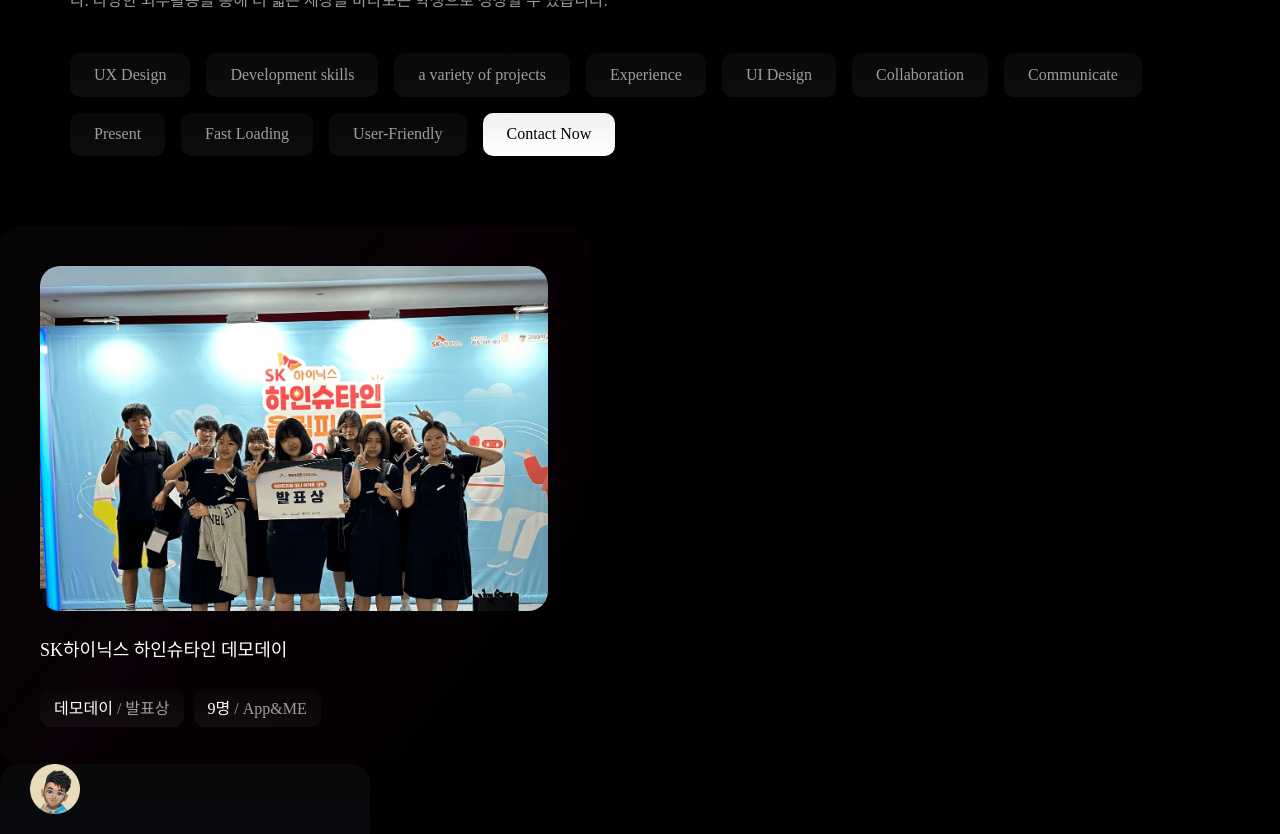
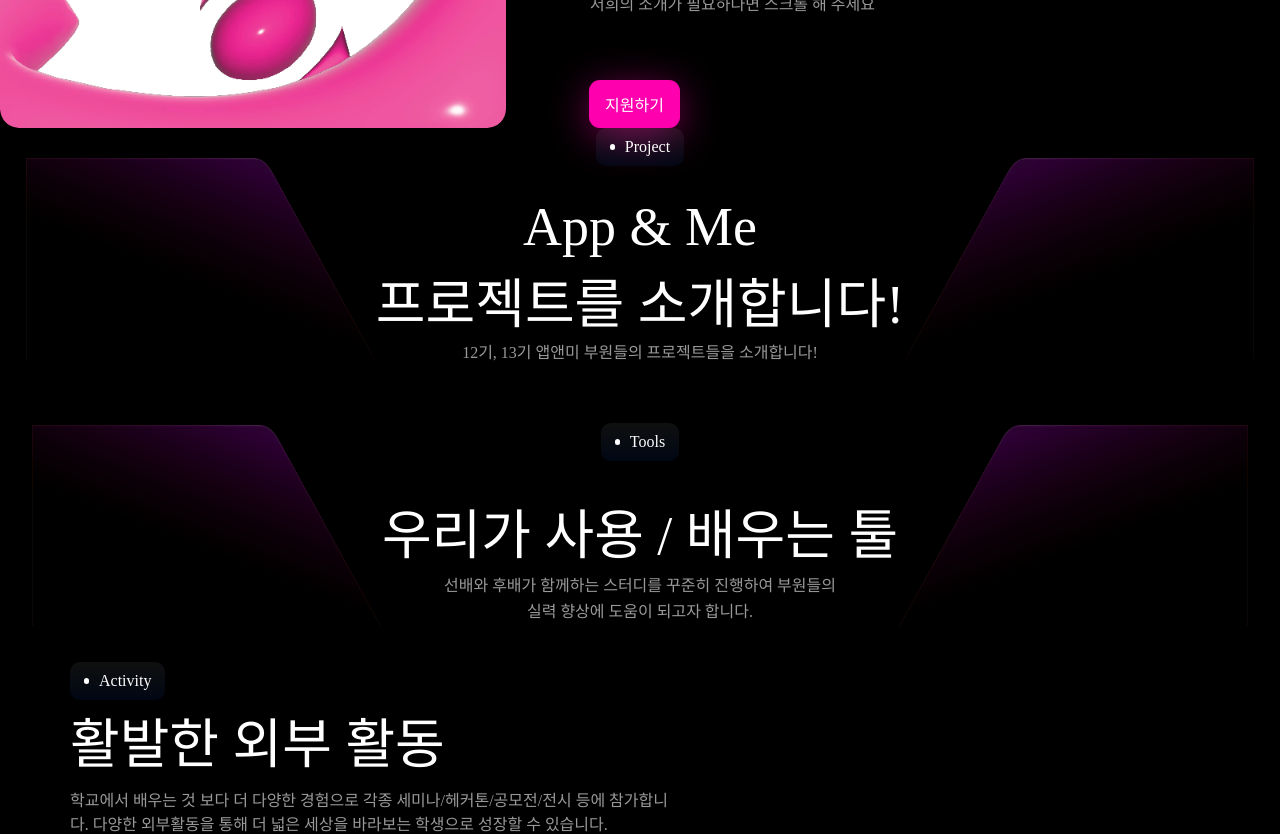
Before and after one commit to app-and-me/2025AppnMeWebsite_Client, a React (Create React App) app: page /Home in a window 1280 px wide. Shown: the part 1180-2014 px from the top of the page. Built offline with nearby package versions, Linux system fonts and the light colour scheme.

Commit message:
feat : SectionBlock 컴포넌트

```diff
--- /dev/null
+++ b/src/components/Home/SectionBlock.js
@@ -0,0 +1,41 @@
+import styles from "../../styles/Home/SectionBlock.module.css";
+import DotTitle from "../Common/DotTitle";
+import Title from "./AboutAppNMe/Title";
+import Content from "./AboutAppNMe/Content";
+import styled from "styled-components";
+import Button from "../Common/Button";
+import { useNavigate } from "react-router-dom";
+
+
+export default function SectionBlock({ dotTitle,title1, title2,
+    subTitle1, subTitle2, marginTop, marginBottom}) {
+    const MarginStyle = styled.div`
+    margin-top: 30px;
+    `
+    const navigate = useNavigate();
+    const handleClick = () => {
+    navigate("/AboutUs")
+}
+  return (
+    <div className={styles.SectionContainer} >
+
+
+      <img src="images/Logo/section-left.png" className={styles.sideImage} />
+
+      <div className={styles.contentContainer}style={{marginBottom:marginBottom}}>
+        <DotTitle dotTitle={dotTitle} />
+        <MarginStyle>
+            <Title title1={title1} title2={title2} />
+            </MarginStyle>
+        <Content title1={subTitle1} title2={subTitle2} marginTop={marginTop} />
+        {dotTitle === "Testimonial" &&
+        <Button width={"192px"} height={"46px"} borderRadius={"10px"}
+        text={"앱앤미 부원 소개 보러가기"}
+            onClick={handleClick}
+        />}
+      </div>
+
+      <img src="images/Logo/section-right.png" className={styles.sideImage}/>
+    </div>
+  );
+}
--- a/src/pages/HomePage.js
+++ b/src/pages/HomePage.js
@@ -1,5 +1,6 @@
-import React from "react";
+import { useNavigate } from "react-router-dom";
 import MainTitle from "../components/Home/MainTitle/MainTitle";
+import SectionBlock from "../components/Home/SectionBlock";
 import MentorVoicesCard from "../components/Home/MentorVoicesCard";
 import JoinUsNow from "../components/Common/JoinUsNow";
 // import FaQList from "../components/QnA/FaQList";
@@ -7,14 +8,30 @@ import FaQTitle from "../components/QnA/FaQTitle";
 import MainActivity from "../components/Home/Activity/MainActivity";
 import MainAboutAppNMe from "../components/Home/AboutAppNMe/MainAboutAppNMe";
 import PrizeCard from "../components/Home/OurPrize/PrizeCard";
+
 export default function HomePage() {
     return (
         <div>
             <MainTitle />
+            <SectionBlock dotTitle={"APP & ME"} title1={"지금부터"} title2={"APP & ME를 소개합니다!"} marginBottom={"60px"}/>
+            <MainAboutAppNMe />
+            <SectionBlock dotTitle={"Project"} title1={"App & Me"} title2={"프로젝트를 소개합니다!"}
+             subTitle1={"12기, 13기 앱앤미 부원들의 프로젝트들을 소개합니다!"} marginTop={"30px"} marginBottom={"30px"}/>
 
-            <MainAboutAppNMe />
+            <SectionBlock dotTitle={"Tools"} title1={"우리가 사용 / 배우는 툴"}  subTitle1={"선배와 후배가 함께하는 스터디를 꾸준히 진행하여 부원들의"}
+             subTitle2={"실력 향상에 도움이 되고자 합니다. "} marginTop={"10px"} marginBottom={"40px"}/>
+
             <MainActivity />
             <PrizeCard />
+
+            <SectionBlock dotTitle={"Photo"} title1={"앱앤미의 친목 사진"}
+             subTitle1={"선후배 간의 격식없이 다같이 친한 동아리로, 다양한 활동과 친목을 쌓을 수 있는 자리를 통해"}
+             subTitle2={"선배들과 이야기를 하며 친목을 다져 더욱 친밀하고 가까운 사이입니다."}
+             marginTop={"10px"} marginBottom={"65px"}/>
+
+
+            <SectionBlock dotTitle={"Testimonial"} title1={"12기 선배들에게"} title2={"앱앤미란?"}
+             marginTop={"75px"} marginBottom={"55px"}/>
 
             <MentorVoicesCard
                 profileImg={"/images/Member/member1.png"}
--- /dev/null
+++ b/src/styles/Home/SectionBlock.module.css
@@ -0,0 +1,38 @@
+.SectionContainer {
+    display: flex;
+    justify-content: center;
+    align-items: flex-end;
+    padding: 0 90px;
+  }
+
+  .contentContainer {
+    display: flex;
+    flex-direction: column;
+    align-items: center;
+    justify-content: center;
+    text-align: center;
+    white-space: nowrap;
+  }
+
+  .sideImage{
+    width: 100%;
+    max-width: 500px;
+    margin-top: 30px;
+    height: 237px;
+  }
+
+  @media (max-width: 1650px) {
+    .sideImage{
+        max-width: 350px;
+    }
+  }
+  @media (max-width: 1260px) {
+    .sideImage {
+      display: none;
+    }
+
+    .SectionContainer {
+      justify-content: center; /* 콘텐츠를 가운데 정렬 */
+      padding: 20px; /* 여백 유지 */
+    }
+  }
```
Also changed, not shown: public/images/Logo/section-left.png (added), public/images/Logo/section-right.png (added).
